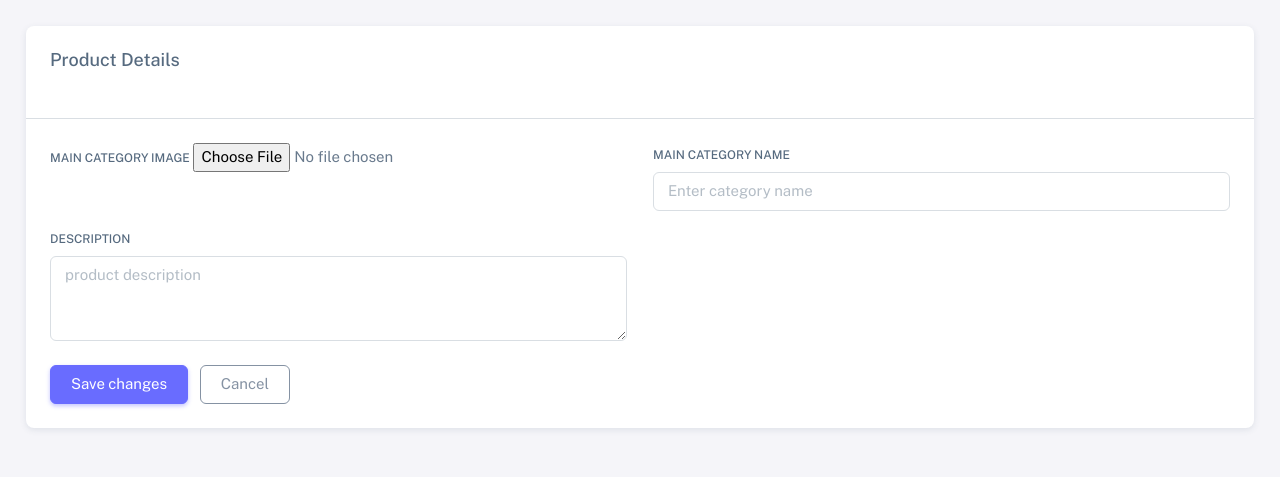
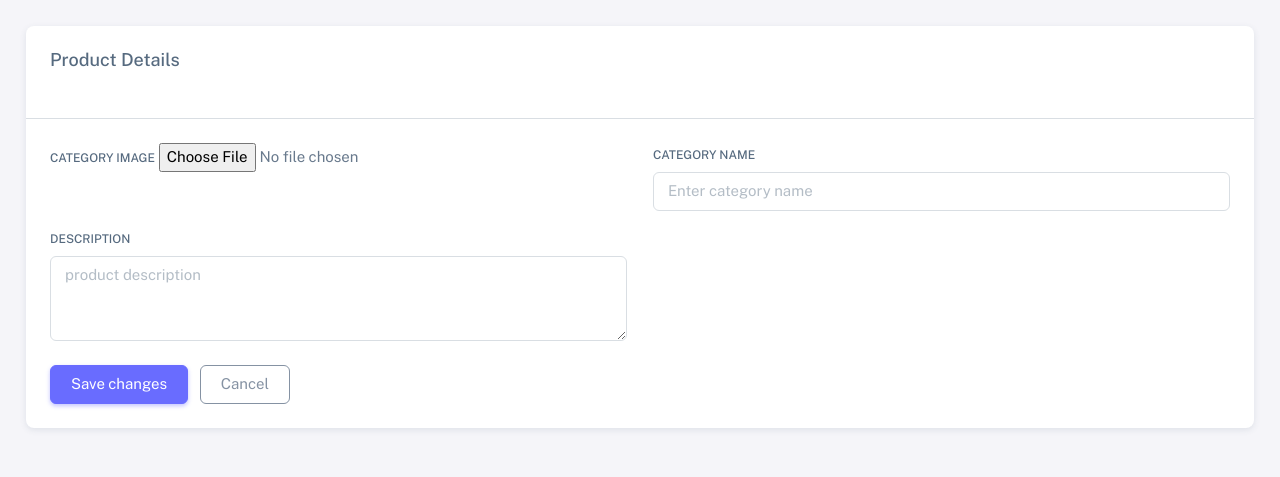
Before and after one commit to NikhilDevassia/edifice-ecommerce, a Django app: page /admn/add_category/ in a window 1280 px wide. Shown: the top 477 px of the page. Run offline with Django 4.2, Linux system fonts and the light colour scheme; the visitor is signed in with stand-in values (Sample User, id 1); data that the repository does not hold is empty; some libraries are stand-ins or nearby versions.

Commit message:
category

```diff
--- a/adminpannel/templates/adminpannel/Category.html
+++ b/adminpannel/templates/adminpannel/Category.html
@@ -26,12 +26,12 @@
 
                     <div class="row">
                       <div class="mb-3 col-md-6">
-                        <label for="state" class="form-label">Main category image</label>
+                        <label for="state" class="form-label">Category image</label>
                         {{form.cat_image}}
                       </div>
 
                       <div class="mb-3 col-md-6">
-                        <label for="state" class="form-label">Main category name</label>
+                        <label for="state" class="form-label">Category name</label>
                         {{form.category_name}}
                       </div>
 
--- a/adminpannel/views.py
+++ b/adminpannel/views.py
@@ -246,6 +246,7 @@ def add_maincategory(request):
             main_category = Main_category.objects.get(category_name = category_name)
             main_category.slug = slug
             main_category.save()
+            return render(request,'add_maincategory')
     context={
         'form':form,
     }
@@ -264,6 +265,7 @@ def add_category(request):
             category_name = Category_form.objects.get(category_name = category_name)
             category_name.slug = slug
             category_name.save()
+            return render(request,'add_category')
     context={
         'form':form,
     }
@@ -292,6 +294,7 @@ def view_category(request):
 
 
 #coupon
+@login_required(login_url= 'admin_login')
 def add_coupons(request):
     form = Add_coupons_form(request.POST)
     if request.method == 'POST':
@@ -302,7 +305,7 @@ def add_coupons(request):
     }
     return render(request, 'adminpannel/AddCoupon.html',context)
 
-
+@login_required(login_url= 'admin_login')
 def view_coupons(request):
     coupons = Coupon.objects.all()
     context = {
```
